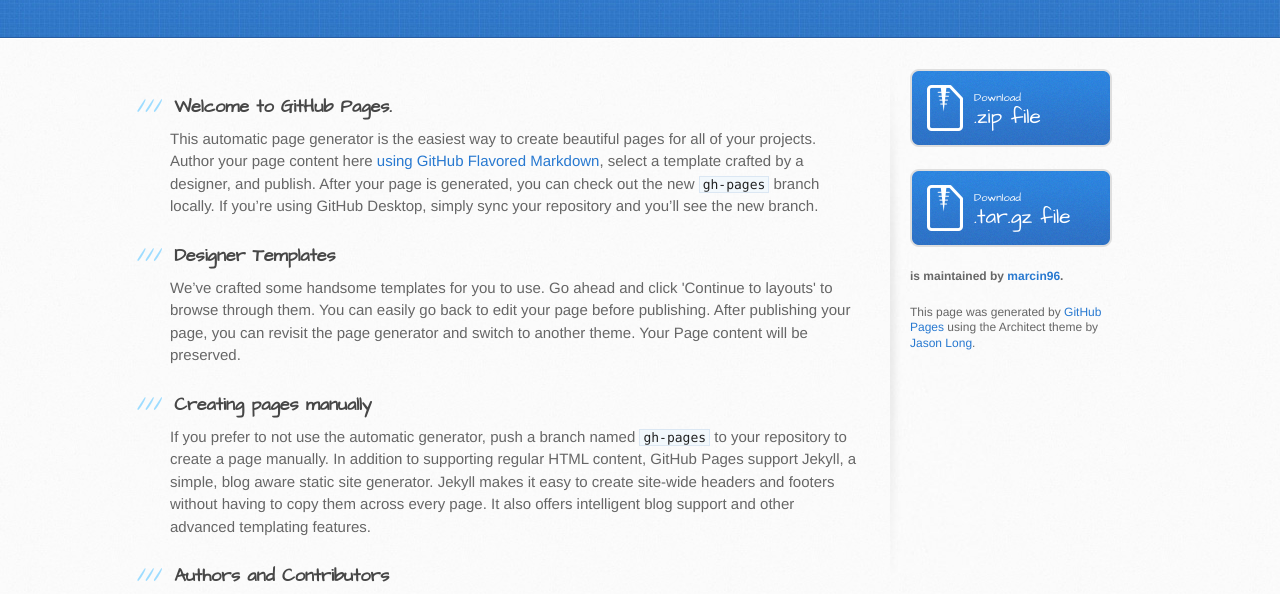
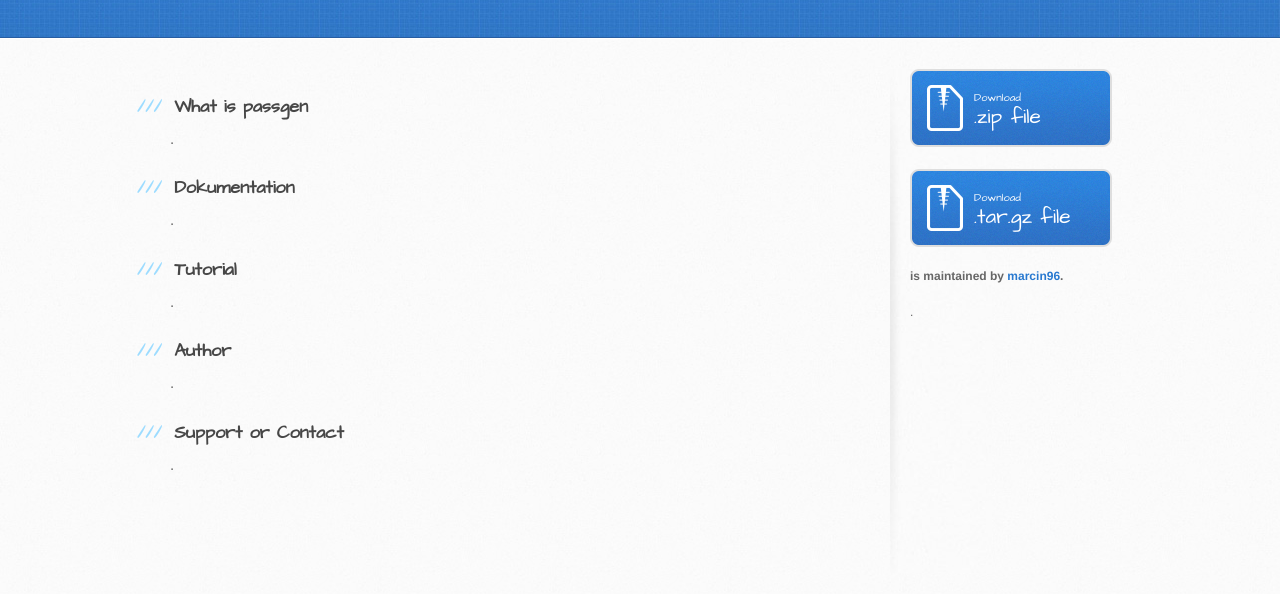
Before and after one commit to marcin96/passgen, a plain HTML site: page index.html in a window 1280 px wide. Shown: the part 197-791 px from the top of the page. Drawn offline with Linux system fonts and the light colour scheme.

Commit message:
First Version
Added headers

```diff
--- a/index.html
+++ b/index.html
@@ -29,29 +29,29 @@
       <div class="inner clearfix">
         <section id="main-content">
           <h3>
-<a id="welcome-to-github-pages" class="anchor" href="#welcome-to-github-pages" aria-hidden="true"><span aria-hidden="true" class="octicon octicon-link"></span></a>Welcome to GitHub Pages.</h3>
+<a id="welcome-to-github-pages" class="anchor" href="#welcome-to-github-pages" aria-hidden="true"><span aria-hidden="true" class="octicon octicon-link"></span></a>What is passgen</h3>
 
-<p>This automatic page generator is the easiest way to create beautiful pages for all of your projects. Author your page content here <a href="https://guides.github.com/features/mastering-markdown/">using GitHub Flavored Markdown</a>, select a template crafted by a designer, and publish. After your page is generated, you can check out the new <code>gh-pages</code> branch locally. If you’re using GitHub Desktop, simply sync your repository and you’ll see the new branch.</p>
+<p>.</p>
 
 <h3>
-<a id="designer-templates" class="anchor" href="#designer-templates" aria-hidden="true"><span aria-hidden="true" class="octicon octicon-link"></span></a>Designer Templates</h3>
+<a id="designer-templates" class="anchor" href="#designer-templates" aria-hidden="true"><span aria-hidden="true" class="octicon octicon-link"></span></a>Dokumentation</h3>
 
-<p>We’ve crafted some handsome templates for you to use. Go ahead and click 'Continue to layouts' to browse through them. You can easily go back to edit your page before publishing. After publishing your page, you can revisit the page generator and switch to another theme. Your Page content will be preserved.</p>
+<p>.</p>
 
 <h3>
-<a id="creating-pages-manually" class="anchor" href="#creating-pages-manually" aria-hidden="true"><span aria-hidden="true" class="octicon octicon-link"></span></a>Creating pages manually</h3>
+<a id="creating-pages-manually" class="anchor" href="#creating-pages-manually" aria-hidden="true"><span aria-hidden="true" class="octicon octicon-link"></span></a>Tutorial</h3>
 
-<p>If you prefer to not use the automatic generator, push a branch named <code>gh-pages</code> to your repository to create a page manually. In addition to supporting regular HTML content, GitHub Pages support Jekyll, a simple, blog aware static site generator. Jekyll makes it easy to create site-wide headers and footers without having to copy them across every page. It also offers intelligent blog support and other advanced templating features.</p>
+<p>.</p>
 
 <h3>
-<a id="authors-and-contributors" class="anchor" href="#authors-and-contributors" aria-hidden="true"><span aria-hidden="true" class="octicon octicon-link"></span></a>Authors and Contributors</h3>
+<a id="authors-and-contributors" class="anchor" href="#authors-and-contributors" aria-hidden="true"><span aria-hidden="true" class="octicon octicon-link"></span></a>Author</h3>
 
-<p>You can @mention a GitHub username to generate a link to their profile. The resulting <code>&lt;a&gt;</code> element will link to the contributor’s GitHub Profile. For example: In 2007, Chris Wanstrath (<a href="https://github.com/defunkt" class="user-mention">@defunkt</a>), PJ Hyett (<a href="https://github.com/pjhyett" class="user-mention">@pjhyett</a>), and Tom Preston-Werner (<a href="https://github.com/mojombo" class="user-mention">@mojombo</a>) founded GitHub.</p>
+<p>.</p>
 
 <h3>
 <a id="support-or-contact" class="anchor" href="#support-or-contact" aria-hidden="true"><span aria-hidden="true" class="octicon octicon-link"></span></a>Support or Contact</h3>
 
-<p>Having trouble with Pages? Check out our <a href="https://help.github.com/pages">documentation</a> or <a href="https://github.com/contact">contact support</a> and we’ll help you sort it out.</p>
+<p>.</p>
         </section>
 
         <aside id="sidebar">
@@ -66,7 +66,7 @@
 
           <p class="repo-owner"><a href="https://github.com/marcin96/passgen"></a> is maintained by <a href="https://github.com/marcin96">marcin96</a>.</p>
 
-          <p>This page was generated by <a href="https://pages.github.com">GitHub Pages</a> using the Architect theme by <a href="https://twitter.com/jasonlong">Jason Long</a>.</p>
+          <p>.</p>
         </aside>
       </div>
     </div>
```
